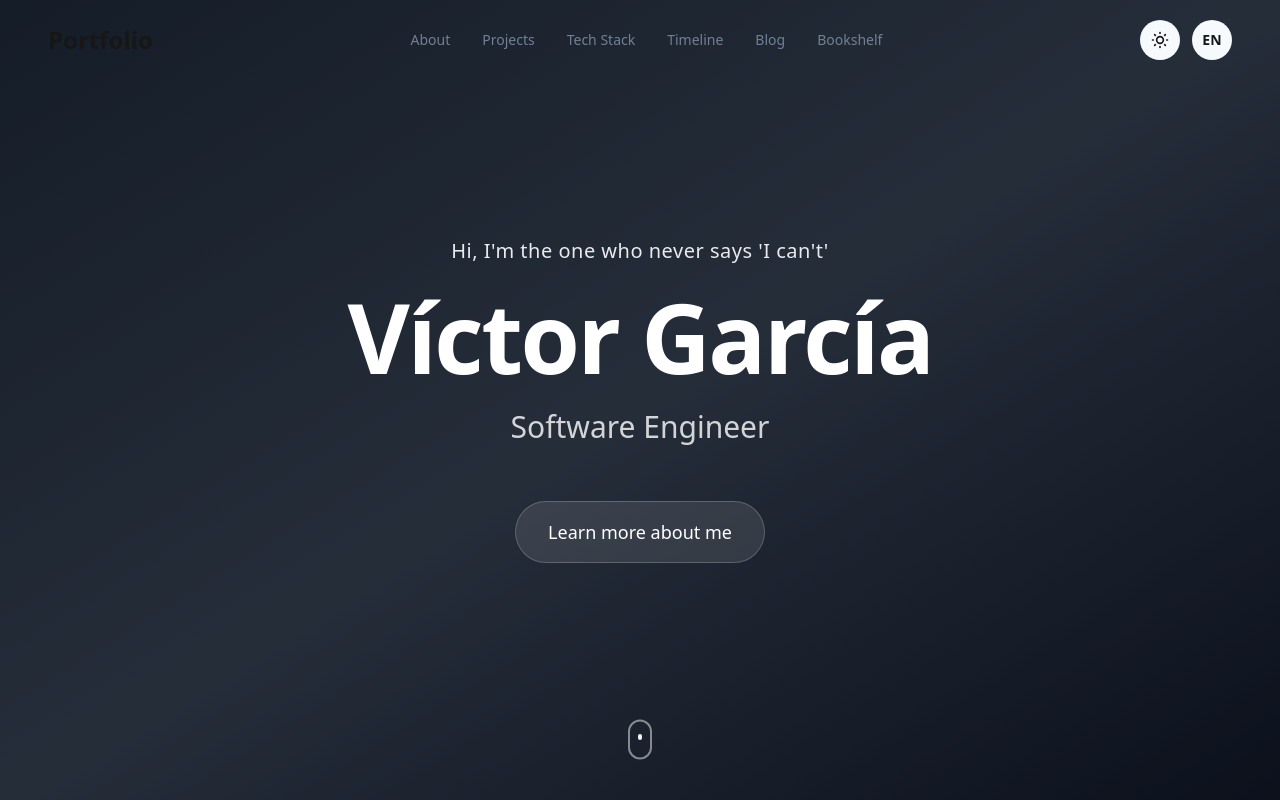
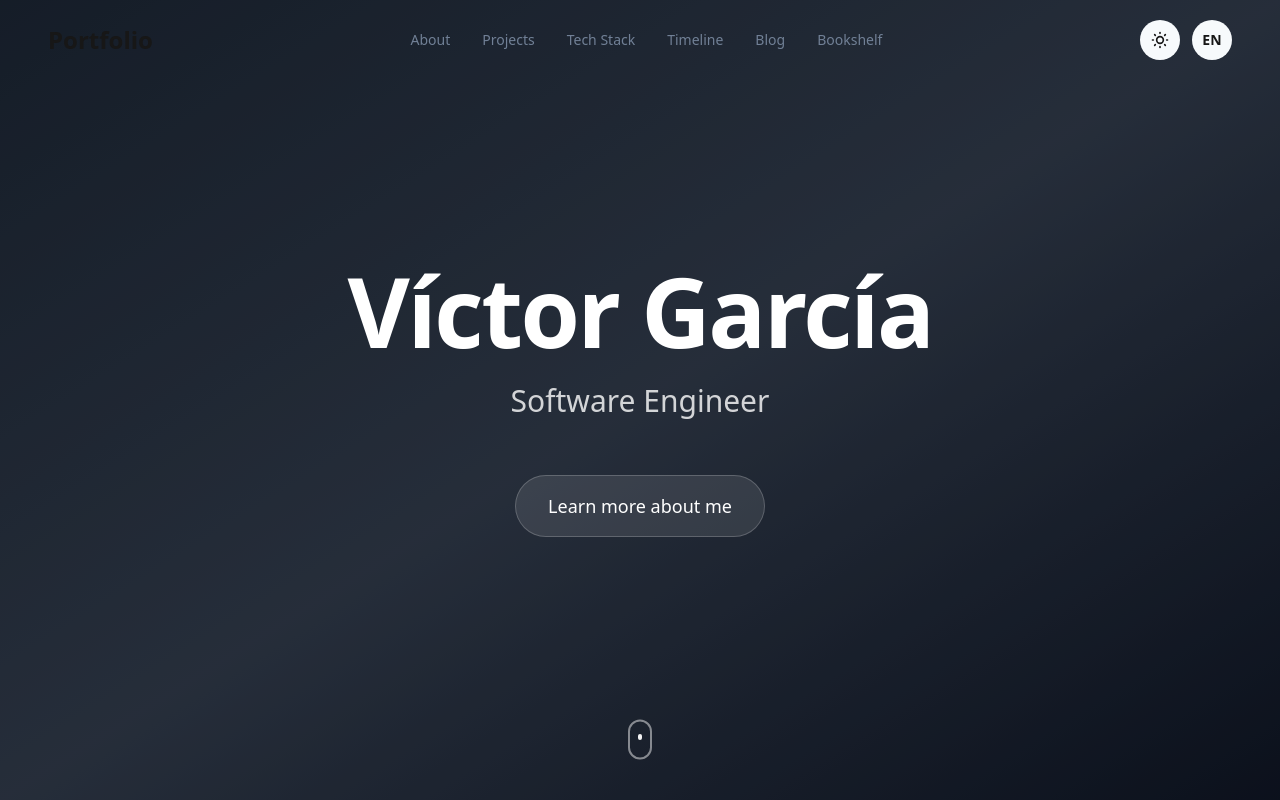
Before and after one commit to vmgarciahurtado/portfolio, a Next.js app: page /en in a window 1280 px wide. Shown: the top 800 px of the page. Built offline with nearby package versions, Linux system fonts and the light colour scheme.

Commit message:
refactor: remove greeting paragraph from HeroSection.

```diff
--- a/components/sections/HeroSection.tsx
+++ b/components/sections/HeroSection.tsx
@@ -73,12 +73,6 @@ export function HeroSection() {
           animate="visible"
           className="space-y-6 max-w-4xl"
         >
-          <motion.div variants={itemVariants}>
-            <p className="text-lg md:text-xl font-light tracking-wide text-white/90">
-              {t('greeting')}
-            </p>
-          </motion.div>
-
           <motion.h1
             variants={itemVariants}
             className="text-5xl md:text-7xl lg:text-8xl font-bold text-white tracking-tight"
```
